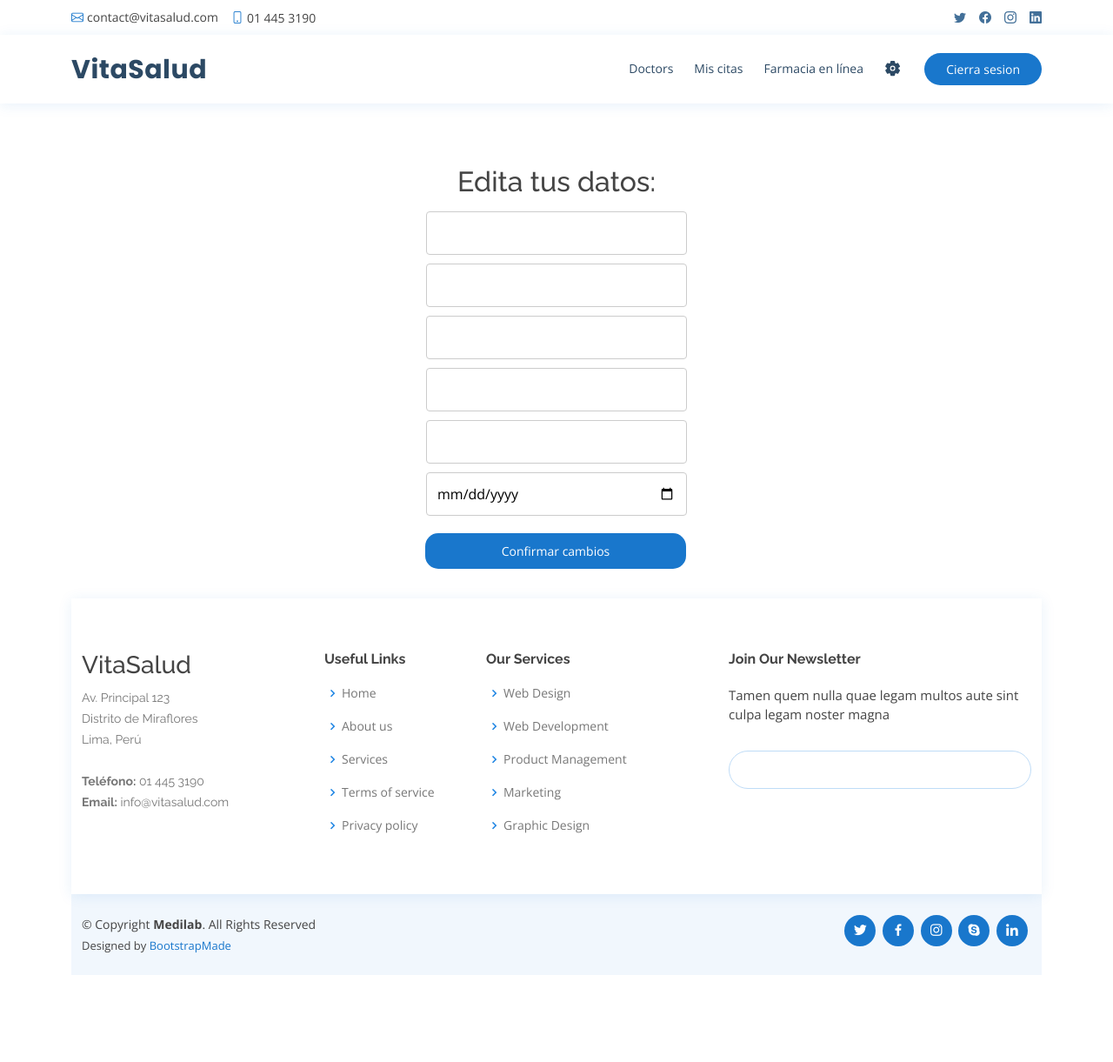
After one commit to iisabellaromero/ClinicaBasedeDatos, a Flask app: template templates/edit_user.html in a window 1280 px wide. The commit adds this page. Shown: the whole page at 87% size. Run offline with Flask 3, Linux system fonts and the light colour scheme; the template is opened without the code that fills it, so the values that code supplies are empty; some libraries are stand-ins or nearby versions.

Commit message:
edit user done

```diff
--- a/app.py
+++ b/app.py
@@ -62,6 +62,18 @@ def exec_login():
     else:
         flash("falla de login",'error')
         return redirect('/login')
+
+@app.route('/edit-user')
+def show_edit():
+    dni = session['user']['dni']
+    user = Paciente.get(dni)
+    return render_template('edit_user.html', user=user)
+
+@app.route('/edit-user', methods=['POST'])
+def edit_user():
+    dni = session['user']['dni']
+    Paciente.edit(request.form, dni)
+    return redirect('/home-paciente')
 
 @app.route('/agendar-cita', methods=['GET'])
 def load_agendar():
--- /dev/null
+++ b/templates/edit_user.html
@@ -0,0 +1,23 @@
+{%extends 'index.html'%}
+{%block hero%}
+{%endblock%}
+{%block main%}
+
+<div class="container" style = "margin-top: 150px; margin-bottom: 100px;">
+<form id="inicio-sesion-form" class="register" action="/edit-user" method="post">
+    <div class="input-container7">
+        <h2 class = "inicio">Edita tus datos:</h2>
+        <input type="text" placeholder="{{user.nombre}}" name="nombre" required>
+        <input type="text" placeholder="{{user.apellido}}" name="apellido" required>
+        <input type="text" placeholder="{{user.apellido_materno}}" name="apellido_materno" required>
+        <input type="number" placeholder="{{user.telefono}}" name="telefono" required>
+        <input type="email" placeholder="{{user.email}}" name="email" required>
+        <input type="date" placeholder="{{user.fecha}}" name="fecha_nacimiento" required>
+    </div>
+    <div class="container2">
+        <button type="submit" class="btn-form">Confirmar cambios</button>
+</form>
+</div>
+
+
+{%endblock%}
--- a/templates/index.html
+++ b/templates/index.html
@@ -1,5 +1,6 @@
 <!DOCTYPE html>
 <html lang="en">
+
 <head>
   <meta charset="utf-8">
   <meta content="width=device-width, initial-scale=1.0" name="viewport">
@@ -13,7 +14,9 @@
   <link href="static/img/apple-touch-icon.png" rel="apple-touch-icon">
 
   <!-- Google Fonts -->
-  <link href="https://fonts.googleapis.com/css?family=Open+Sans:300,300i,400,400i,600,600i,700,700i|Raleway:300,300i,400,400i,500,500i,600,600i,700,700i|Poppins:300,300i,400,400i,500,500i,600,600i,700,700i" rel="stylesheet">
+  <link
+    href="https://fonts.googleapis.com/css?family=Open+Sans:300,300i,400,400i,600,600i,700,700i|Raleway:300,300i,400,400i,500,500i,600,600i,700,700i|Poppins:300,300i,400,400i,500,500i,600,600i,700,700i"
+    rel="stylesheet">
 
   <!-- Vendor CSS Files -->
   <link href="static/all.min.css" rel="stylesheet">
@@ -44,6 +47,9 @@
 
   <!--  toastr -->
   <link rel="stylesheet" href="{{ url_for('static', filename='css/toastr.min.css')}}">
+  <script type="module" src="https://unpkg.com/ionicons@7.1.0/dist/ionicons/ionicons.esm.js"></script>
+  <script nomodule src="https://unpkg.com/ionicons@7.1.0/dist/ionicons/ionicons.js"></script>
+
 </head>
 
 <body>
@@ -75,13 +81,12 @@
       <nav id="navbar" class="navbar order-last order-lg-0">
         <ul>
           <li><a class="nav-link scrollto" href="#doctors">Doctors</a></li>
-
-              <li><a class="nav-link scrollto" href="/citas-agendadas">Mis citas</a></li>
-              <li><a class="nav-link scrollto" href="/recetas">Mis recetas</a></li>
-              <li><a  class="nav-link scrollto" href="/farmacia">Farmacia en línea</a></li>
-
+          <li><a class="nav-link scrollto" href="/home-paciente">Mis citas</a></li>
+          <li><a class="nav-link scrollto" href="/farmacia">Farmacia en línea</a></li>
+          {%if not logged%}
+          <li><a class="nav-link scrollto" style="font-size: larger;" href="/edit-user"><ion-icon name="settings"></ion-icon></a></li>
+          {% endif %}
           </li>
-          <li><a class="nav-link scrollto" href="#contact">Contact</a></li>
         </ul>
         <i class="bi bi-list mobile-nav-toggle"></i>
       </nav><!-- .navbar -->
@@ -98,7 +103,7 @@
     <div class="container">
       <h1>Bienvenido a VitaSalud</h1>
       <h2>Tu camino hacia una vida plena y saludable</h2>
-      <a href="/register"  class="btn-get-started scrollto" id="mostrar-formulario-btn">Empieza aquí</a>
+      <a href="/register" class="btn-get-started scrollto" id="mostrar-formulario-btn">Empieza aquí</a>
     </div>
   </section><!-- End Hero -->
 
@@ -116,11 +121,16 @@
             <div class="content">
               <h3>Porque elegir VitaSalud?</h3>
               <p>
-                Vitasalud es la elección perfecta cuando se trata de tu bienestar. Nuestro enfoque integral hacia la salud abarca todos los aspectos de tu vida,
-                brindándote una atención médica de calidad y personalizada. Nuestro equipo de profesionales altamente capacitados se dedica a comprender tus
-                necesidades individuales y a proporcionarte soluciones efectivas para mejorar tu calidad de vida. Ya sea que estés buscando servicios médicos
-                preventivos, tratamientos especializados o cuidado continuo, en Vitasalud encontrarás la experiencia y el compromiso necesarios para cuidar de
-                ti en todas las etapas de tu vida. Nuestro objetivo es ser tu aliado confiable en el camino hacia una vida saludable y equilibrada.
+                Vitasalud es la elección perfecta cuando se trata de tu bienestar. Nuestro enfoque integral hacia la
+                salud abarca todos los aspectos de tu vida,
+                brindándote una atención médica de calidad y personalizada. Nuestro equipo de profesionales altamente
+                capacitados se dedica a comprender tus
+                necesidades individuales y a proporcionarte soluciones efectivas para mejorar tu calidad de vida. Ya sea
+                que estés buscando servicios médicos
+                preventivos, tratamientos especializados o cuidado continuo, en Vitasalud encontrarás la experiencia y
+                el compromiso necesarios para cuidar de
+                ti en todas las etapas de tu vida. Nuestro objetivo es ser tu aliado confiable en el camino hacia una
+                vida saludable y equilibrada.
                 Por eso, elige Vitasalud y experimenta la diferencia en tu bienestar.
               </p>
               <div class="text-center">
@@ -142,14 +152,16 @@
                   <div class="icon-box mt-4 mt-xl-0">
                     <i class="bx bx-cube-alt"></i>
                     <h4>Enfoque Integral</h4>
-                    <p>Nos preocupamos por tu bienestar físico, emocional y social, brindando un cuidado completo y personalizado.</p>
+                    <p>Nos preocupamos por tu bienestar físico, emocional y social, brindando un cuidado completo y
+                      personalizado.</p>
                   </div>
                 </div>
                 <div class="col-xl-4 d-flex align-items-stretch">
                   <div class="icon-box mt-4 mt-xl-0">
                     <i class="bx bx-images"></i>
                     <h4>Tecnología Avanzada</h4>
-                    <p>Utilizamos equipos y herramientas de última generación para diagnósticos precisos y tratamientos efectivos.</p>
+                    <p>Utilizamos equipos y herramientas de última generación para diagnósticos precisos y tratamientos
+                      efectivos.</p>
                   </div>
                 </div>
               </div>
@@ -169,26 +181,31 @@
             <a href="https://www.youtube.com/watch?v=jDDaplaOz7Q" class="glightbox play-btn mb-4"></a>
           </div>
 
-          <div class="col-xl-7 col-lg-6 icon-boxes d-flex flex-column align-items-stretch justify-content-center py-5 px-lg-5">
+          <div
+            class="col-xl-7 col-lg-6 icon-boxes d-flex flex-column align-items-stretch justify-content-center py-5 px-lg-5">
             <h3>Vita Salud, la clínica de la salud</h3>
-            <p>Reconocido por ofrecer el mejor sistema de citas en línea entre todas las clínicas del Perú, garantizando una experiencia conveniente y eficiente para nuestros pacientes.</p>
+            <p>Reconocido por ofrecer el mejor sistema de citas en línea entre todas las clínicas del Perú, garantizando
+              una experiencia conveniente y eficiente para nuestros pacientes.</p>
 
             <div class="icon-box">
               <div class="icon"><i class="bx bx-fingerprint"></i></div>
               <h4 class="title"><a href="">Calidez y Empatía</a></h4>
-              <p class="description">Nuestro equipo es amable, comprensivo y empático, creando un ambiente acogedor y de confianza</p>
+              <p class="description">Nuestro equipo es amable, comprensivo y empático, creando un ambiente acogedor y de
+                confianza</p>
             </div>
 
             <div class="icon-box">
               <div class="icon"><i class="bx bx-gift"></i></div>
               <h4 class="title"><a href="">Innovación y Avances Médicos</a></h4>
-              <p class="description">Estamos a la vanguardia de los avances médicos y tecnológicos, brindándote diagnósticos precisos y tratamientos efectivos.</p>
+              <p class="description">Estamos a la vanguardia de los avances médicos y tecnológicos, brindándote
+                diagnósticos precisos y tratamientos efectivos.</p>
             </div>
 
             <div class="icon-box">
               <div class="icon"><i class="bx bx-atom"></i></div>
               <h4 class="title"><a href="">Enfoque Holístico</a></h4>
-              <p class="description">Proporcionamos cuidado integral y personalizado, considerando tu estado físico, mental y emocional.</p>
+              <p class="description">Proporcionamos cuidado integral y personalizado, considerando tu estado físico,
+                mental y emocional.</p>
             </div>
 
           </div>
@@ -206,7 +223,8 @@
           <div class="col-lg-3 col-md-6">
             <div class="count-box">
               <i class="fas fa-user-md"></i>
-              <span data-purecounter-start="0" data-purecounter-end="150" data-purecounter-duration="1" class="purecounter"></span>
+              <span data-purecounter-start="0" data-purecounter-end="150" data-purecounter-duration="1"
+                class="purecounter"></span>
               <p>Doctores</p>
             </div>
           </div>
@@ -214,7 +232,8 @@
           <div class="col-lg-3 col-md-6 mt-5 mt-md-0">
             <div class="count-box">
               <i class="far fa-hospital"></i>
-              <span data-purecounter-start="0" data-purecounter-end="18" data-purecounter-duration="1" class="purecounter"></span>
+              <span data-purecounter-start="0" data-purecounter-end="18" data-purecounter-duration="1"
+                class="purecounter"></span>
               <p>Departmentos</p>
             </div>
           </div>
@@ -222,7 +241,8 @@
           <div class="col-lg-3 col-md-6 mt-5 mt-lg-0">
             <div class="count-box">
               <i class="fas fa-flask"></i>
-              <span data-purecounter-start="0" data-purecounter-end="12" data-purecounter-duration="1" class="purecounter"></span>
+              <span data-purecounter-start="0" data-purecounter-end="12" data-purecounter-duration="1"
+                class="purecounter"></span>
               <p>Research Labs</p>
             </div>
           </div>
@@ -230,7 +250,8 @@
           <div class="col-lg-3 col-md-6 mt-5 mt-lg-0">
             <div class="count-box">
               <i class="fas fa-award"></i>
-              <span data-purecounter-start="0" data-purecounter-end="200" data-purecounter-duration="1" class="purecounter"></span>
+              <span data-purecounter-start="0" data-purecounter-end="200" data-purecounter-duration="1"
+                class="purecounter"></span>
               <p>Premios</p>
             </div>
           </div>
@@ -246,7 +267,9 @@
 
         <div class="section-title">
           <h2>Servicios</h2>
-          <p>En nuestra clínica, ofrecemos una amplia gama de servicios médicos y de atención de alta calidad. Nuestro equipo altamente capacitado está dedicado a brindar un cuidado integral a nuestros pacientes, abarcando desde consultas médicas generales hasta especialidades más específicas.</p>
+          <p>En nuestra clínica, ofrecemos una amplia gama de servicios médicos y de atención de alta calidad. Nuestro
+            equipo altamente capacitado está dedicado a brindar un cuidado integral a nuestros pacientes, abarcando
+            desde consultas médicas generales hasta especialidades más específicas.</p>
         </div>
 
         <div class="row">
@@ -254,7 +277,8 @@
             <div class="icon-box">
               <div class="icon"><i class="fas fa-heartbeat"></i></div>
               <h4><a href="">Doctores de calidad</a></h4>
-              <p>Expertos altamente capacitados y comprometidos con la excelencia médica para brindar una atención personalizada y efectiva a nuestros pacientes.</p>
+              <p>Expertos altamente capacitados y comprometidos con la excelencia médica para brindar una atención
+                personalizada y efectiva a nuestros pacientes.</p>
             </div>
           </div>
 
@@ -262,7 +286,8 @@
             <div class="icon-box">
               <div class="icon"><i class="fas fa-pills"></i></div>
               <h4><a href="">Farmacia</a></h4>
-              <p>Nuestros farmacéuticos expertos aseguran una atención de primera y la entrega precisa de medicamentos para el bienestar de nuestros clientes.</p>
+              <p>Nuestros farmacéuticos expertos aseguran una atención de primera y la entrega precisa de medicamentos
+                para el bienestar de nuestros clientes.</p>
             </div>
           </div>
 
@@ -270,7 +295,8 @@
             <div class="icon-box">
               <div class="icon"><i class="fas fa-hospital-user"></i></div>
               <h4><a href="">Citas en línea</a></h4>
-              <p>Nuestro sistema de citas online ofrece una experiencia conveniente y eficiente, brindando a nuestros pacientes la facilidad de programar y gestionar sus citas de manera rápida y segura.</p>
+              <p>Nuestro sistema de citas online ofrece una experiencia conveniente y eficiente, brindando a nuestros
+                pacientes la facilidad de programar y gestionar sus citas de manera rápida y segura.</p>
             </div>
           </div>
 
@@ -278,7 +304,9 @@
             <div class="icon-box">
               <div class="icon"><i class="fas fa-dna"></i></div>
               <h4><a href="">Base de datos médica completa</a></h4>
-              <p>Tenemos una base de datos integral de nuestros médicos, con información actualizada sobre sus especialidades y experiencia, para brindar a nuestros pacientes la mejor selección de profesionales de la salud.</p>
+              <p>Tenemos una base de datos integral de nuestros médicos, con información actualizada sobre sus
+                especialidades y experiencia, para brindar a nuestros pacientes la mejor selección de profesionales de
+                la salud.</p>
             </div>
           </div>
 
@@ -286,7 +314,8 @@
             <div class="icon-box">
               <div class="icon"><i class="fas fa-wheelchair"></i></div>
               <h4><a href="">Emergencias eficientes</a></h4>
-              <p>Nuestra sala de emergencias está organizada de manera óptima, con doctores profesionales disponibles en todo momento para brindar atención inmediata y de calidad.</p>
+              <p>Nuestra sala de emergencias está organizada de manera óptima, con doctores profesionales disponibles en
+                todo momento para brindar atención inmediata y de calidad.</p>
             </div>
           </div>
 
@@ -294,7 +323,8 @@
             <div class="icon-box">
               <div class="icon"><i class="fas fa-notes-medical"></i></div>
               <h4><a href="">Medicamentos de primera</a></h4>
-              <p>Contamos con una selección cuidadosamente elegida de medicamentos de los mejores laboratorios a nivel mundial, garantizando la calidad y eficacia en los tratamientos de nuestros pacientes.</p>
+              <p>Contamos con una selección cuidadosamente elegida de medicamentos de los mejores laboratorios a nivel
+                mundial, garantizando la calidad y eficacia en los tratamientos de nuestros pacientes.</p>
             </div>
           </div>
 
@@ -313,7 +343,8 @@
 
         <div class="section-title">
           <h2>Doctores</h2>
-          <p>Nuestro equipo de médicos altamente capacitados y comprometidos está aquí para brindarte la mejor atención médica en una variedad de especialidades para cuidar de tu salud integral.</p>
+          <p>Nuestro equipo de médicos altamente capacitados y comprometidos está aquí para brindarte la mejor atención
+            médica en una variedad de especialidades para cuidar de tu salud integral.</p>
         </div>
 
         <div class="row">
@@ -341,7 +372,8 @@
               <div class="member-info">
                 <h4>Isidora Araya</h4>
                 <span>Gastroenterología</span>
-                <p>Especialista en diagnóstico y tratamiento de trastornos digestivos y enfermedades del sistema gastrointestinal.</p>
+                <p>Especialista en diagnóstico y tratamiento de trastornos digestivos y enfermedades del sistema
+                  gastrointestinal.</p>
                 <div class="social">
                   <a href=""><i class="ri-twitter-fill"></i></a>
                   <a href=""><i class="ri-facebook-fill"></i></a>
@@ -358,7 +390,8 @@
               <div class="member-info">
                 <h4>Guillermo Tapia</h4>
                 <span>Obstetricia y Ginecología</span>
-                <p>Profesional especializado en la salud reproductiva de la mujer, brindando atención médica integral, prevención, diagnóstico y tratamiento de condiciones ginecológicas.</p>
+                <p>Profesional especializado en la salud reproductiva de la mujer, brindando atención médica integral,
+                  prevención, diagnóstico y tratamiento de condiciones ginecológicas.</p>
                 <div class="social">
                   <a href=""><i class="ri-twitter-fill"></i></a>
                   <a href=""><i class="ri-facebook-fill"></i></a>
@@ -375,7 +408,8 @@
               <div class="member-info">
                 <h4>Lourdes Guzmán</h4>
                 <span>Cirugía Plástica</span>
-                <p>Cirujana plástica especializada en embellecer y transformar mediante procedimientos quirúrgicos, brindando resultados naturales y satisfactorios</p>
+                <p>Cirujana plástica especializada en embellecer y transformar mediante procedimientos quirúrgicos,
+                  brindando resultados naturales y satisfactorios</p>
                 <div class="social">
                   <a href=""><i class="ri-twitter-fill"></i></a>
                   <a href=""><i class="ri-facebook-fill"></i></a>
@@ -406,7 +440,8 @@
                   <h4>Ceo &amp; Founder</h4>
                   <p>
                     <i class="bx bxs-quote-alt-left quote-icon-left"></i>
-                    ¡La organización de esta clínica es excepcional! Se adaptaron perfectamente a mi horario y pude agendar mi cita sin ningún inconveniente.
+                    ¡La organización de esta clínica es excepcional! Se adaptaron perfectamente a mi horario y pude
+                    agendar mi cita sin ningún inconveniente.
                     <i class="bx bxs-quote-alt-right quote-icon-right"></i>
                   </p>
                 </div>
@@ -421,7 +456,8 @@
                   <h4>Designer</h4>
                   <p>
                     <i class="bx bxs-quote-alt-left quote-icon-left"></i>
-                    ¡Increíble sistema de base de datos! Nunca antes había sido tan fácil y rápido agendar citas en esta clínica.
+                    ¡Increíble sistema de base de datos! Nunca antes había sido tan fácil y rápido agendar citas en esta
+                    clínica.
                     <i class="bx bxs-quote-alt-right quote-icon-right"></i>
                   </p>
                 </div>
@@ -436,7 +472,8 @@
                   <h4>Store Owner</h4>
                   <p>
                     <i class="bx bxs-quote-alt-left quote-icon-left"></i>
-                    La manera en que se organizan en esta clínica es admirable. Acomodaron mi cita según mi disponibilidad horaria, brindándome comodidad y flexibilidad.
+                    La manera en que se organizan en esta clínica es admirable. Acomodaron mi cita según mi
+                    disponibilidad horaria, brindándome comodidad y flexibilidad.
                     <i class="bx bxs-quote-alt-right quote-icon-right"></i>
                   </p>
                 </div>
@@ -451,7 +488,8 @@
                   <h4>Freelancer</h4>
                   <p>
                     <i class="bx bxs-quote-alt-left quote-icon-left"></i>
-                    La organización de esta clínica es impecable. Se tomaron el tiempo de ajustar mi cita para que se adaptara a mi horario, demostrando un excelente servicio al paciente.
+                    La organización de esta clínica es impecable. Se tomaron el tiempo de ajustar mi cita para que se
+                    adaptara a mi horario, demostrando un excelente servicio al paciente.
                   </p>
                 </div>
               </div>
@@ -465,7 +503,8 @@
                   <h4>Entrepreneur</h4>
                   <p>
                     <i class="bx bxs-quote-alt-left quote-icon-left"></i>
-                    Estoy encantado con la organización de esta clínica. Fueron capaces de acomodar mi cita de manera eficiente, teniendo en cuenta mis horarios y necesidades.
+                    Estoy encantado con la organización de esta clínica. Fueron capaces de acomodar mi cita de manera
+                    eficiente, teniendo en cuenta mis horarios y necesidades.
                     <i class="bx bxs-quote-alt-right quote-icon-right"></i>
                   </p>
                 </div>
@@ -485,7 +524,9 @@
 
         <div class="section-title">
           <h2>Galería</h2>
-          <p>Nuestra galería de fotos muestra la esencia de nuestra clínica: calidez, profesionalismo y excelencia. Descubre nuestras instalaciones modernas, equipo médico dedicado y tecnología de vanguardia. Te invitamos a explorar y sentir la confianza que ofrecemos en cada imagen.</p>
+          <p>Nuestra galería de fotos muestra la esencia de nuestra clínica: calidez, profesionalismo y excelencia.
+            Descubre nuestras instalaciones modernas, equipo médico dedicado y tecnología de vanguardia. Te invitamos a
+            explorar y sentir la confianza que ofrecemos en cada imagen.</p>
         </div>
       </div>
 
@@ -567,12 +608,16 @@
 
         <div class="section-title">
           <h2>Contact</h2>
-          <p>Magnam dolores commodi suscipit. Necessitatibus eius consequatur ex aliquid fuga eum quidem. Sit sint consectetur velit. Quisquam quos quisquam cupiditate. Et nemo qui impedit suscipit alias ea. Quia fugiat sit in iste officiis commodi quidem hic quas.</p>
+          <p>Magnam dolores commodi suscipit. Necessitatibus eius consequatur ex aliquid fuga eum quidem. Sit sint
+            consectetur velit. Quisquam quos quisquam cupiditate. Et nemo qui impedit suscipit alias ea. Quia fugiat sit
+            in iste officiis commodi quidem hic quas.</p>
         </div>
       </div>
 
       <div>
-        <iframe style="border:0; width: 100%; height: 350px;" src="https://www.google.com/maps/embed?pb=!1m14!1m8!1m3!1d12097.433213460943!2d-74.0062269!3d40.7101282!3m2!1i1024!2i768!4f13.1!3m3!1m2!1s0x0%3A0xb89d1fe6bc499443!2sDowntown+Conference+Center!5e0!3m2!1smk!2sbg!4v1539943755621" frameborder="0" allowfullscreen></iframe>
+        <iframe style="border:0; width: 100%; height: 350px;"
+          src="https://www.google.com/maps/embed?pb=!1m14!1m8!1m3!1d12097.433213460943!2d-74.0062269!3d40.7101282!3m2!1i1024!2i768!4f13.1!3m3!1m2!1s0x0%3A0xb89d1fe6bc499443!2sDowntown+Conference+Center!5e0!3m2!1smk!2sbg!4v1539943755621"
+          frameborder="0" allowfullscreen></iframe>
       </div>
 
       <div class="container">
@@ -715,7 +760,8 @@
   </footer><!-- End Footer -->
 
   <div id="preloader"></div>
-  <a href="#" class="back-to-top d-flex align-items-center justify-content-center"><i class="bi bi-arrow-up-short"></i></a>
+  <a href="#" class="back-to-top d-flex align-items-center justify-content-center"><i
+      class="bi bi-arrow-up-short"></i></a>
 
   <!-- Vendor JS Files -->
   <script src="static/vendor/purecounter/purecounter_vanilla.js"></script>
@@ -733,10 +779,10 @@
   <script type="text/javascript" src="{{ url_for('static', filename='js/main.js')}}"></script>
 
   <script>
-       {% with messages = get_flashed_messages(with_categories=true) %}
+    {% with messages = get_flashed_messages(with_categories = true) %}
     {% if messages %}
     {% for category, message in messages %}
-                   toastr.{{category}}("{{message}}");
+    toastr.{ { category } } ("{{message}}");
     {% endfor %}
     {% endif %}
     {% endwith %}
```
Also changed, not shown: models/pacientes.py (+10 -0 lines), templates/home_paciente.html (+10 -4 lines). Lines whose indentation alone changed are shown as unchanged.
